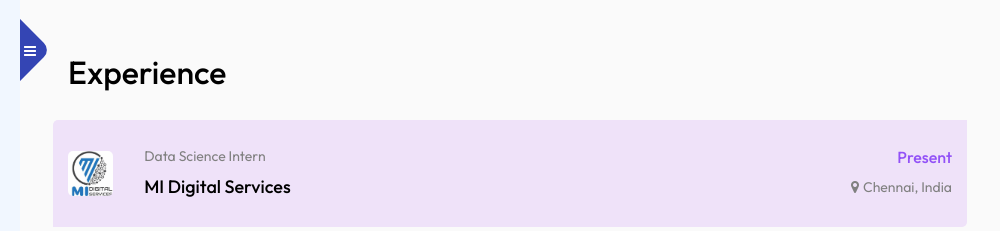
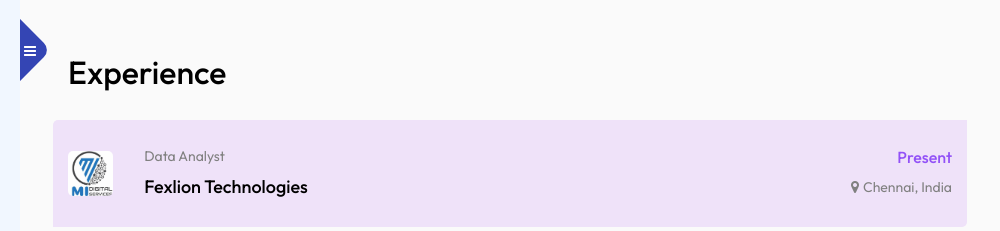
Before and after one commit to illu67/My_Portfolio, a plain HTML site: page index.html in a window 1280 px wide. Shown: the top 231 px of the page, 280-1280 px from the left. Drawn offline with nearby package versions, Linux system fonts and the light colour scheme.

Commit message:
Update index.html

```diff
--- a/index.html
+++ b/index.html
@@ -275,8 +275,8 @@
                     </div>
 
                     <div class="col-7">
-                        <p class="job-title">Data Science Intern</p>
-                        <p class="company-name">MI Digital Services</p>
+                        <p class="job-title">Data Analyst</p>
+                        <p class="company-name">Fexlion Technologies</p>
                     </div>
 
                     <div class="col-4 work-range">
```
